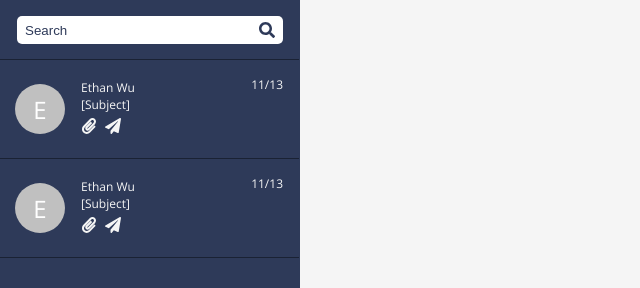
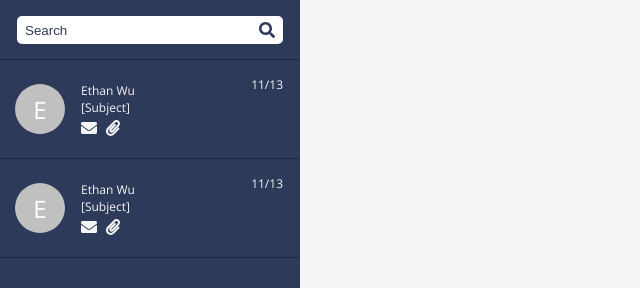
Before and after one commit to wue1atwit/myPortfolio, a React (Create React App) app: page / in a window 1280 px wide. Shown: the top 288 px of the page, without its empty margins (0-640 px from the left). Built offline with nearby package versions, Linux system fonts and the light colour scheme.

Commit message:
Change icons to non-actionable

```diff
--- a/src/components/EmailListItem.js
+++ b/src/components/EmailListItem.js
@@ -1,6 +1,6 @@
 import React from "react";
 import "./EmailListItem.scss";
-import { FaPaperPlane, FaPaperclip } from "react-icons/fa";
+import { FaEnvelope, FaEnvelopeOpen, FaPaperclip } from "react-icons/fa";
 
 const EmailListItem = ({ subject, message, date }) => {
   return (
@@ -21,12 +21,8 @@ const EmailListItem = ({ subject, message, date }) => {
               color: "white",
             }}
           >
-            <a href="#">
-              <FaPaperclip className="icon"></FaPaperclip>
-            </a>
-            <a href="#">
-              <FaPaperPlane className="icon"></FaPaperPlane>
-            </a>
+            <FaEnvelope className="icon"></FaEnvelope>
+            <FaPaperclip className="icon"></FaPaperclip>
           </div>
         </div>
       </div>
```
